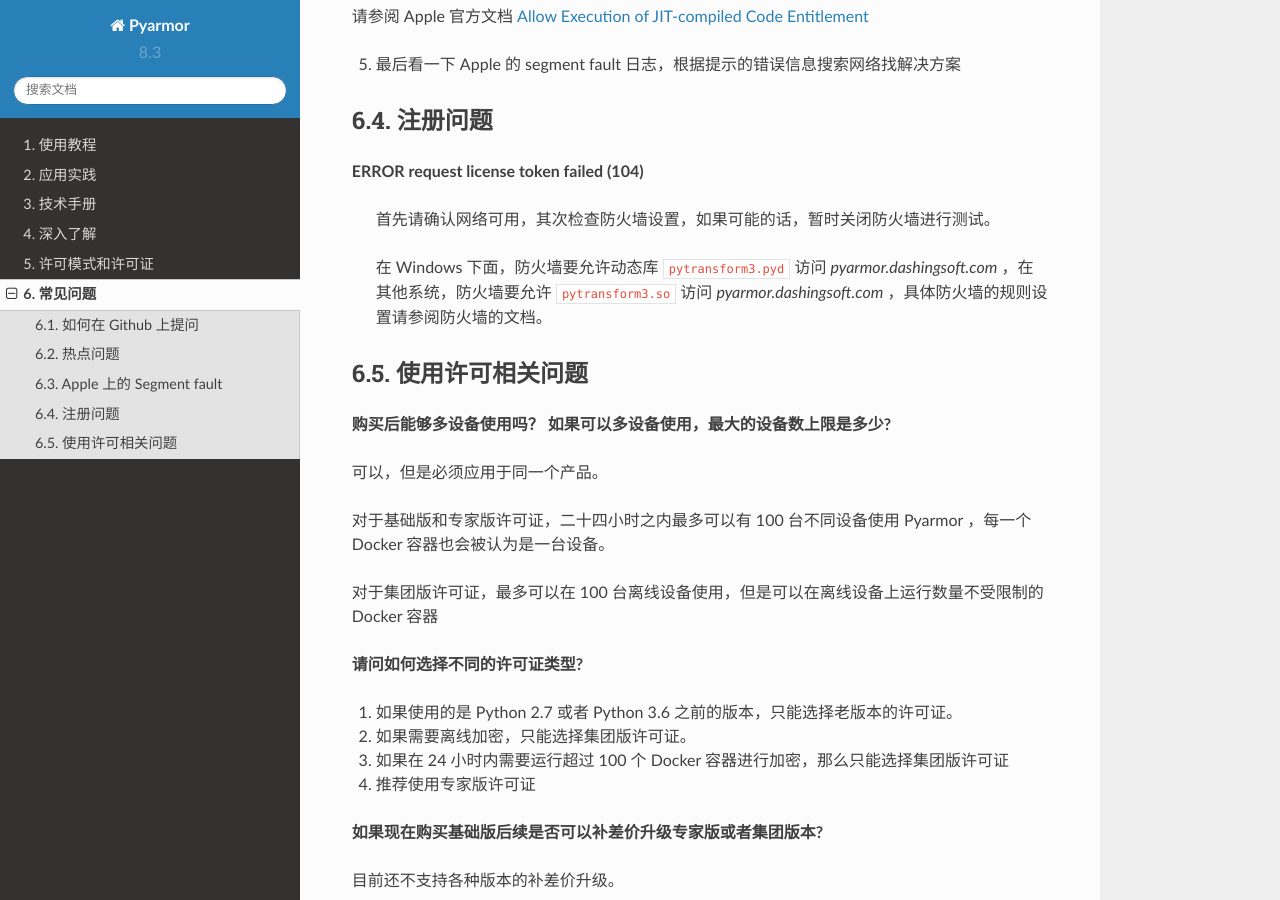
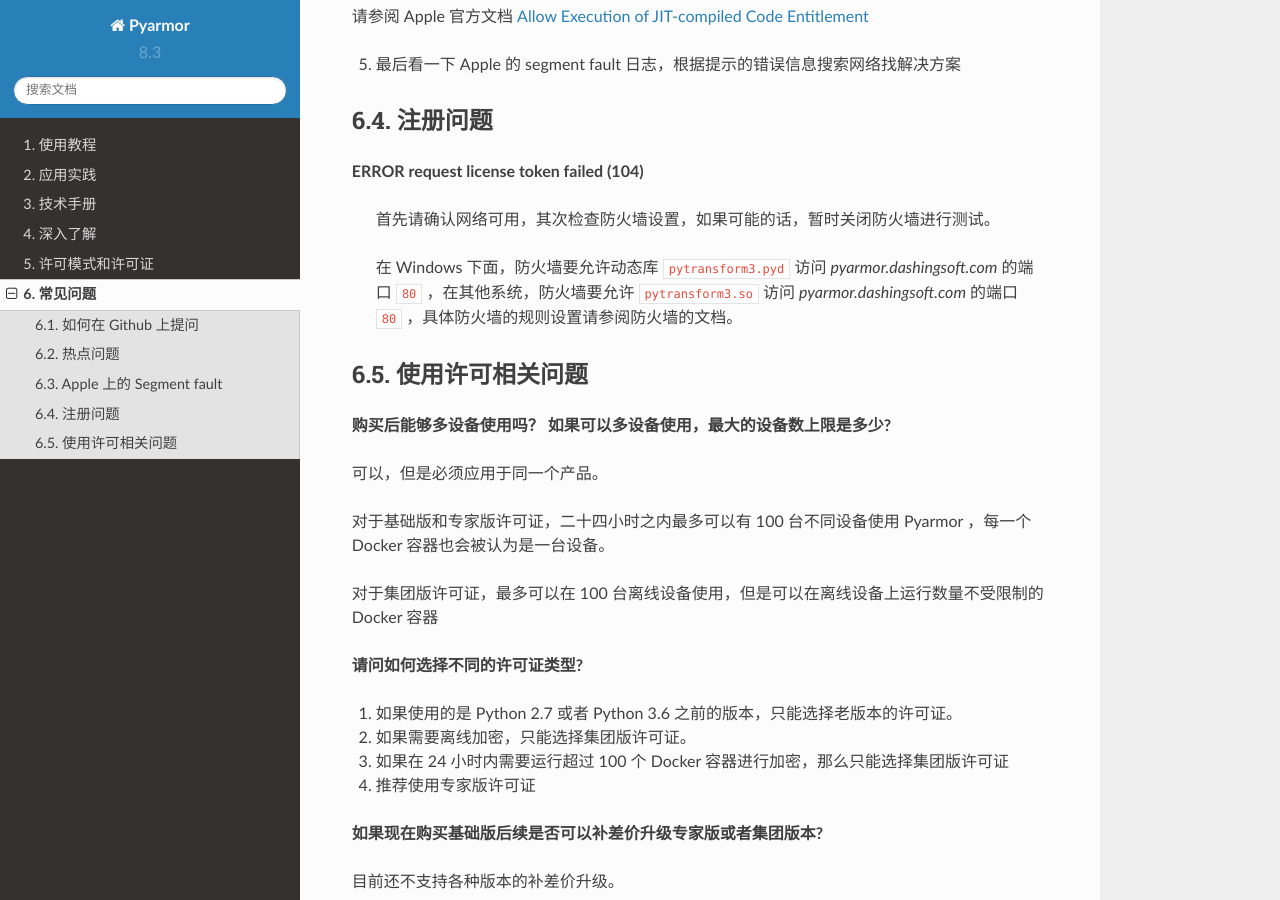
Before and after one commit to dashingsoft/pyarmor-docs-zh, a Sphinx documentation site: the page built from docs/questions.rst, in a window 1280 px wide and 900 px high, scrolled down 4681 px. Built offline with Sphinx 7.4.7 and the Read the Docs theme 2.0.0, drawn with Linux system fonts in a browser that asks for light colours.

Commit message:
优化防火墙导致注册失败的说明

```diff
--- a/docs/how-to/register.rst
+++ b/docs/how-to/register.rst
@@ -20,7 +20,7 @@
 2. 安装 Pyarmor 8.2 以上的版本的设备，
 3. 当前设备需要能够访问互联网
 4. 确定许可证需要绑定的产品名称，如果是在非商业化产品中使用，产品名称使用 ``non-profits``
-5. 如果有防火墙，那么在 Windows 下面，防火墙要允许动态库 ``pytransform3.pyd`` 访问 `pyarmor.dashingsoft.com` ，在其他系统，防火墙要允许 ``pytransform3.so`` 访问 `pyarmor.dashingsoft.com` ，具体防火墙的规则设置请参阅防火墙的文档。
+5. 如果有防火墙，那么在 Windows 下面，防火墙要允许动态库 ``pytransform3.pyd`` 访问 `pyarmor.dashingsoft.com` 的端口 ``80`` ，在其他系统，防火墙要允许 ``pytransform3.so`` 访问 `pyarmor.dashingsoft.com` 的端口 ``80``，具体防火墙的规则设置请参阅防火墙的文档。
 
 使用基础版和专家版许可证
 ========================
--- a/docs/questions.rst
+++ b/docs/questions.rst
@@ -189,7 +189,7 @@
 
   首先请确认网络可用，其次检查防火墙设置，如果可能的话，暂时关闭防火墙进行测试。
 
-  在 Windows 下面，防火墙要允许动态库 ``pytransform3.pyd`` 访问 `pyarmor.dashingsoft.com` ，在其他系统，防火墙要允许 ``pytransform3.so`` 访问 `pyarmor.dashingsoft.com` ，具体防火墙的规则设置请参阅防火墙的文档。
+  在 Windows 下面，防火墙要允许动态库 ``pytransform3.pyd`` 访问 `pyarmor.dashingsoft.com` 的端口 ``80`` ，在其他系统，防火墙要允许 ``pytransform3.so`` 访问 `pyarmor.dashingsoft.com`  的端口 ``80`` ，具体防火墙的规则设置请参阅防火墙的文档。
 
 使用许可相关问题
 ================
--- a/docs/reference/errors.rst
+++ b/docs/reference/errors.rst
@@ -69,7 +69,7 @@
    * - update license token failed (104)
      - 首先请确认网络可用，其次检查防火墙设置，如果可能的话，暂时关闭防火墙进行测试。
 
-       在 Windows 下面，防火墙要允许动态库 ``pytransform3.pyd`` 访问 `pyarmor.dashingsoft.com` ，在其他系统，防火墙要允许 ``pytransform3.so`` 访问 `pyarmor.dashingsoft.com` ，具体防火墙的规则设置请参阅防火墙的文档。
+       在 Windows 下面，防火墙要允许动态库 ``pytransform3.pyd`` 访问 `pyarmor.dashingsoft.com` 的端口 ``80`` ，在其他系统，防火墙要允许 ``pytransform3.so`` 访问 `pyarmor.dashingsoft.com` 的端口 ``80`` ，具体防火墙的规则设置请参阅防火墙的文档。
 
 
 运行加密脚本的错误信息
```
